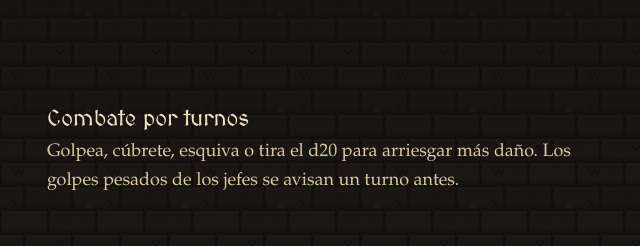
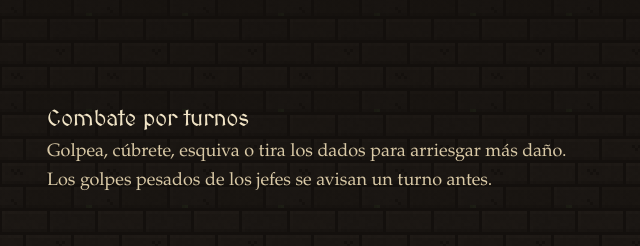
Before and after one commit to RDarkStudio/rdarkstudio.github.io, a plain HTML site: page index.html in a window 1280 px wide. Shown: the part 1000-1246 px from the top of the page, 625-1265 px from the left. Drawn offline with Linux system fonts and the light colour scheme.

Commit message:
Página: tirada de dados
Co-Authored-By: Claude Opus 5.5 <noreply@anthropic.com>

```diff
--- a/index.html
+++ b/index.html
@@ -39,7 +39,7 @@
       <h2>Treinta pisos hasta la cima</h2>
       <div class="reglas">
         <div><h3>Tres puertas por piso</h3><p>Todas cerradas y sin letrero. Detrás puede haber un combate, un cofre, un santuario, una tienda, una hoguera o un casino. Desde el piso 3 también aparecen los élites.</p></div>
-        <div><h3>Combate por turnos</h3><p>Golpea, cúbrete, esquiva o tira el d20 para arriesgar más daño. Los golpes pesados de los jefes se avisan un turno antes.</p></div>
+        <div><h3>Combate por turnos</h3><p>Golpea, cúbrete, esquiva o tira los dados para arriesgar más daño. Los golpes pesados de los jefes se avisan un turno antes.</p></div>
         <div><h3>La Suerte manda</h3><p>Mejora críticos, esquivas, cofres y el casino. Algunos cofres muerden: son Mímicos.</p></div>
         <div><h3>Un jefe cada 5 pisos</h3><p>Seis guardianes entre tú y la cima. Cada aventurero que llega arriba tiene su propio final.</p></div>
       </div>
```
